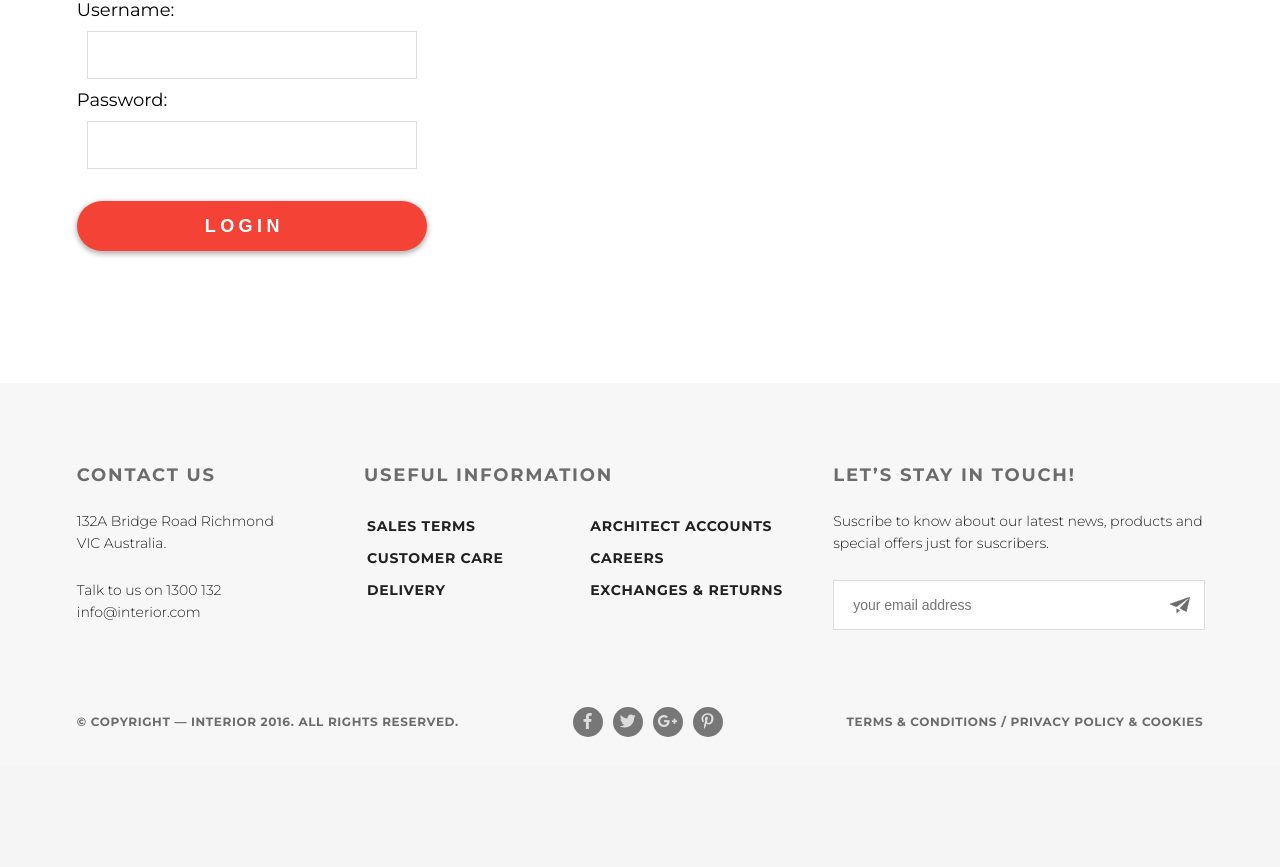
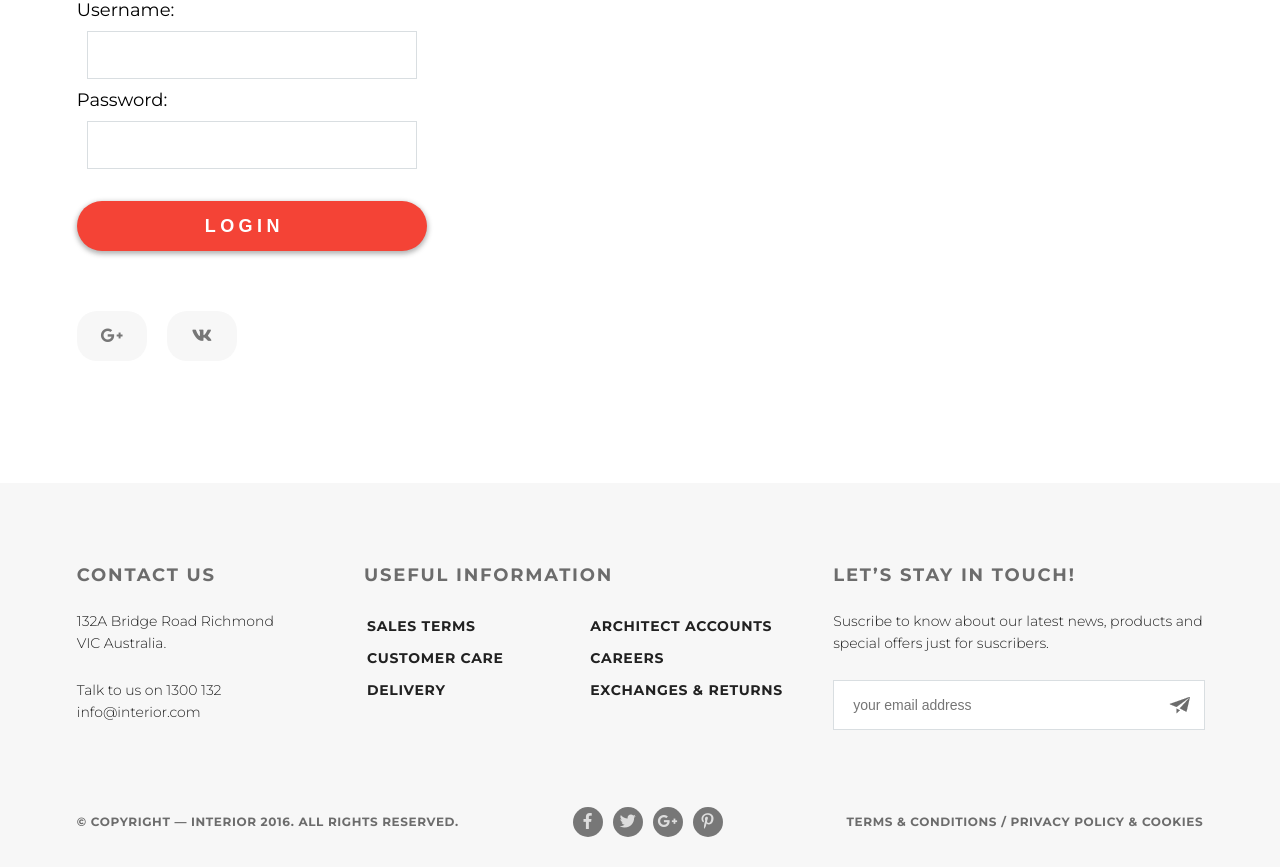
Before and after one commit to MariaAfanaseva/Django, a Django app: page /auth/login/ in a window 1280 px wide. Shown: the part 432-1299 px from the top of the page. Before the commit the page ends 1169 px from the top, so only its background shows below. Run offline with Django 3.2, Linux system fonts and the light colour scheme; parts of the project's set-up code (start-up, migrations or seed data) failed here and were passed over.

Commit message:
Added login through Google+

```diff
--- a/authapp/templates/authapp/login.html
+++ b/authapp/templates/authapp/login.html
@@ -16,6 +16,10 @@
             {{ login_form.as_p }}
             <br>
             <input class="input-button" type="submit" value="Login">
+            <div class="login-social-links">
+                <a class="login-social" href="{% url 'social:begin' 'google-oauth2' %}?next=/" target="_blank"><i class="fab fa-google-plus-g"></i></a>
+                <a class="login-social" href="{% url 'social:begin' 'vk-oauth2' %}?next=/" target="_blank"><i class="fab fa-vk"></i></a>
+            </div>
         </form>
     </div>
 {% endblock %}
--- a/authapp/templates/authapp/register.html
+++ b/authapp/templates/authapp/register.html
@@ -13,6 +13,10 @@
             {{ register_form.as_p }}
             <br>
             <input class="input-button" type="submit" value="Register">
+            <div class="login-social-links">
+                <a class="login-social" href="{% url 'social:begin' 'google-oauth2' %}?next=/" target="_blank"><i class="fab fa-google-plus-g"></i></a>
+                <a class="login-social" href="{% url 'social:begin' 'vk-oauth2' %}?next=/" target="_blank"><i class="fab fa-vk"></i></a>
+            </div>
         </form>
     </div>
 {% endblock %}
--- a/mainapp/templates/mainapp/includes/inc_menu.html
+++ b/mainapp/templates/mainapp/includes/inc_menu.html
@@ -46,13 +46,8 @@
                     </ul>
                 </li>
             {%  else %}
-                <li class="menu-list"><a class="menu-link" href="{% url 'auth:login' %}">Login</a>
-                    <ul class="menu-in">
-                        <li><a class="menu-link" href="{% url 'social:begin' 'vk-oauth2' %}?next=/">VK</a></li>
-                    </ul>
-                </li>
+                <li class="menu-list"><a class="menu-link" href="{% url 'auth:login' %}">Login</a></li>
                 <li><a class="menu-link" href="{% url 'auth:register' %}">Register</a></li>
-
             {% endif %}
 
             <li>
--- a/static/css/style.css
+++ b/static/css/style.css
@@ -66,13 +66,11 @@ body {
 .menu-in{
   list-style-type: none;
   display: none;
+}
 
 
-}
 .menu-list:hover .menu-in{
   display: block;
-
-
 
 }
 .logo {
@@ -986,6 +984,27 @@ body {
   margin: 10px;
 }
 
+.login-social-links{
+  display: flex;
+  margin-top: 60px;
+}
+.login-social{
+  display: block;
+  width: 50px;
+  height: 30px;
+  color: #777;
+  background-color: #f7f7f7;
+  border-radius: 20px;
+  text-align: center;
+  line-height: 30px;
+  margin-right: 20px;
+  padding: 10px;
+}
+.login-social:hover {
+  background-color: #ddd;
+  color: #777;
+}
+
 .basket-product-remove-button {
   font-size: 14px;
   font-weight: 700;
```
Also changed, not shown: adminapp/templates/adminapp/users.html (+5 -3 lines), authapp/pipeline.py (+49 -15 lines), shop/settings.py (+8 -0 lines), authapp/migrations/0009_auto_20190506_1610.py (added), basketapp/migrations/0003_auto_20190506_1610.py (added), mainapp/migrations/0010_auto_20190506_1610.py (added). Lines whose indentation alone changed are shown as unchanged.
